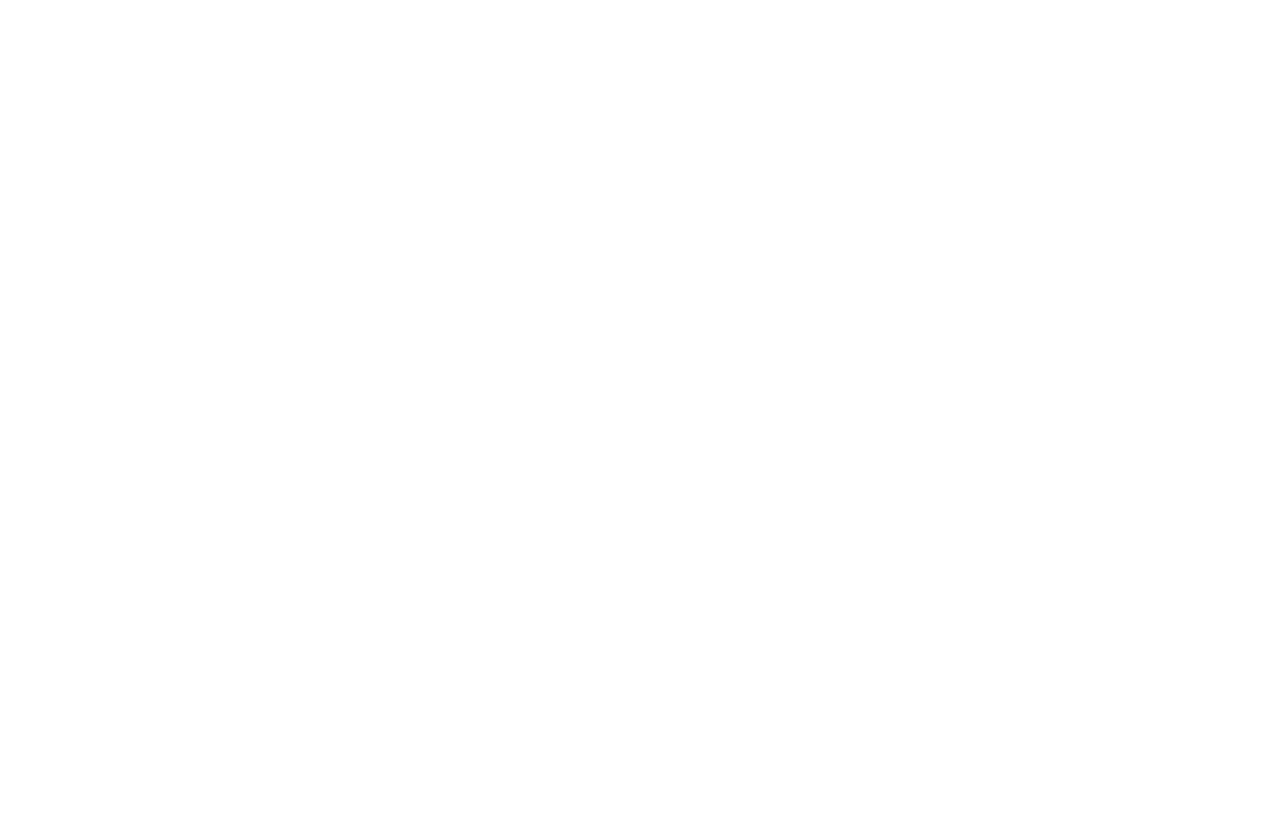
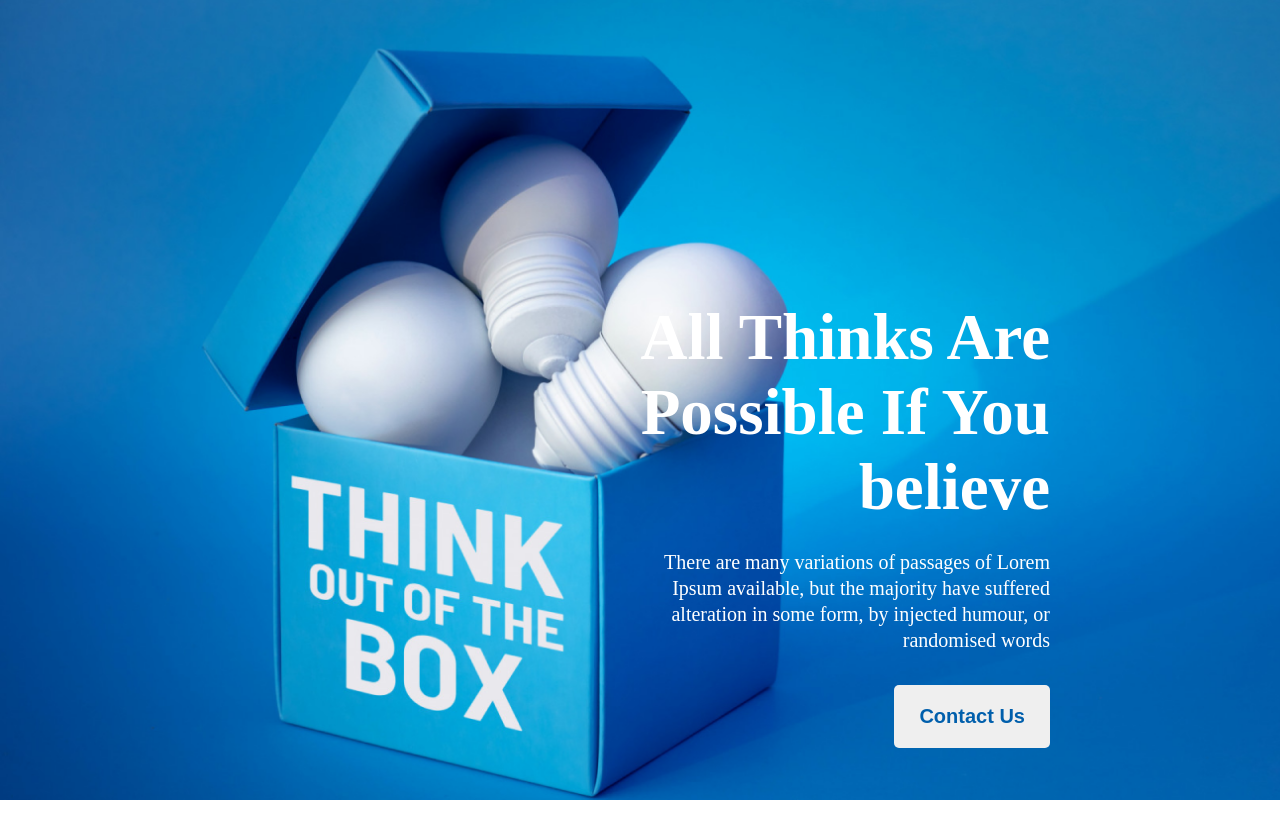
Before and after one commit to FSD-Tanvir/new-year-new-me, a plain HTML site: page index.html in a window 1280 px wide. Before the commit the page ends 800 px from the top, so only its background shows below. Drawn offline with Linux system fonts and the light colour scheme.

Commit message:
Added header section

```diff
--- a/index.html
+++ b/index.html
@@ -3,9 +3,43 @@
 <head>
     <meta charset="UTF-8">
     <meta name="viewport" content="width=device-width, initial-scale=1.0">
+    <link rel="stylesheet" href="./styles/style.css">
     <title>New Year New Me</title>
 </head>
 <body>
 
+
+    <!--Start Header Section-->
+
+    <header>
+        <div class="header-container">
+            <div class="header-column">
+                <h1 class="header-title">All Thinks Are Possible If You believe</h1>
+                <p class="header-description">There are many variations of passages of Lorem Ipsum available, but the majority have suffered alteration in some form, by injected humour, or randomised words</p>
+                <button class="btn" >Contact Us</button>
+            </div>
+            <div class="header-column"></div>
+        </div>
+    </header>
+
+    <!--End Header Section-->
+
+    <!--Start Main Section-->
+
+    <main>
+
+    </main>
+
+    <!--End Main Section-->
+
+    <!--Start Footer Section-->
+
+    <footer>
+
+    </footer>
+
+    <!--End Footer Section-->
+
+
 </body>
 </html>
--- a/styles/style.css
+++ b/styles/style.css
@@ -0,0 +1,79 @@
+/*==================================
+
+Template Name: New Year New Me
+Author: Tanvir
+Author URI:
+Version: 1.0
+Description: An awesome personal template.
+Support: tanvirfsd1@gmail.com
+
+==================================*/
+
+/*==================================
+
+CSS INDEX
+---------
+1. Common CSS
+2. Header Section
+
+==================================*/
+
+/*==================================
+
+1. Common CSS
+
+==================================*/
+
+@import url('https://fonts.googleapis.com/css2?family=Work+Sans:ital,wght@0,600;0,700;0,800;1,300&display=swap');
+
+*{
+    margin: 0;
+    padding: 0;
+}
+
+/*==================================
+
+2. Header Section
+
+==================================*/
+
+header{
+    background-image: url('../images/banner/banner3.png');
+    height: 100vh;
+    background-repeat: no-repeat;
+    background-size: cover;
+}
+
+.header-container{
+    display: flex;
+    flex-direction: row-reverse;
+    padding: 300px 230px 300px 230px;
+}
+
+.header-column{
+    width: 50%;
+    text-align: right;
+}
+
+.header-title{
+    color: #FFF;
+    font-size: 65px;
+}
+
+.header-description{
+    color: #FFF;
+    font-size: 20px;
+    line-height: 26px;
+    margin-top: 24px;
+}
+
+.btn{
+    color: #005FAC;
+    font-size: 20px;
+    font-weight: 600;
+    border-radius: 5px;
+    border: none;
+    padding: 20px 25px;
+    display: inline-block;
+    margin-top: 32px;
+}
```
